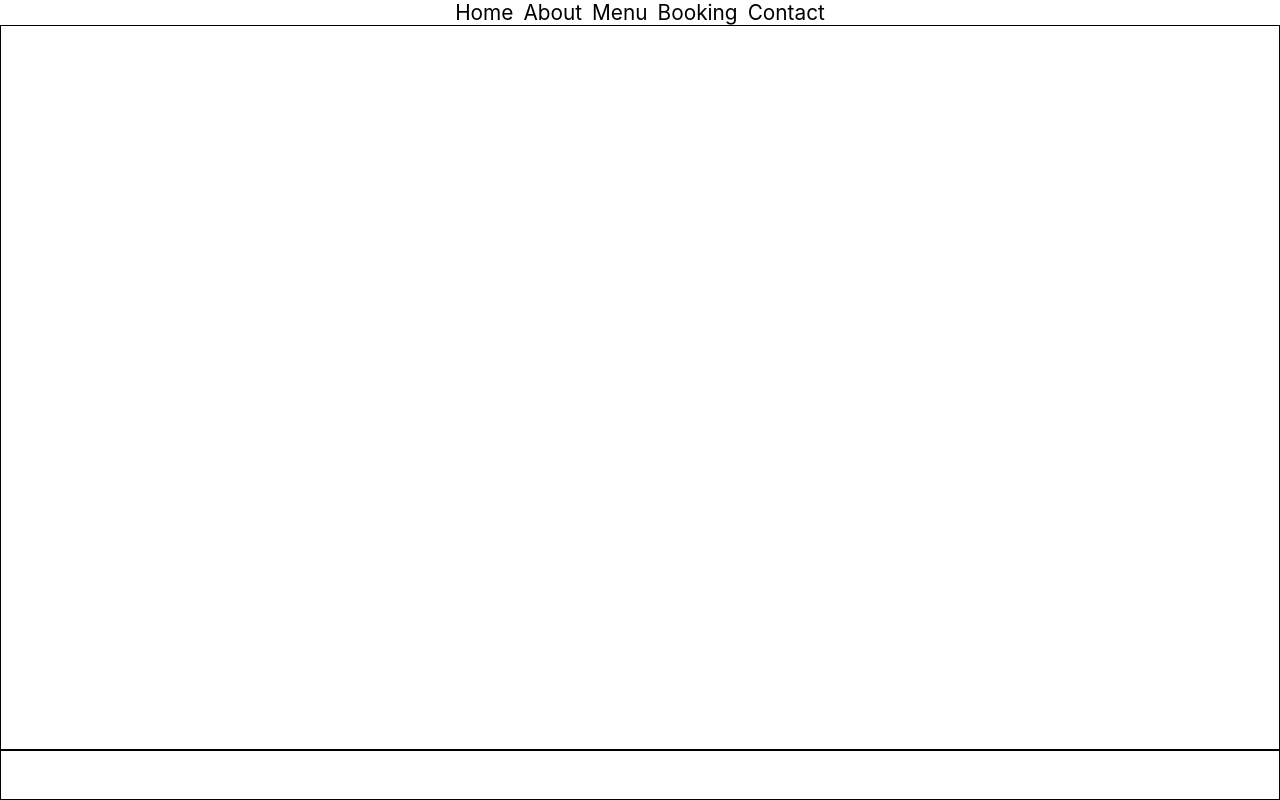
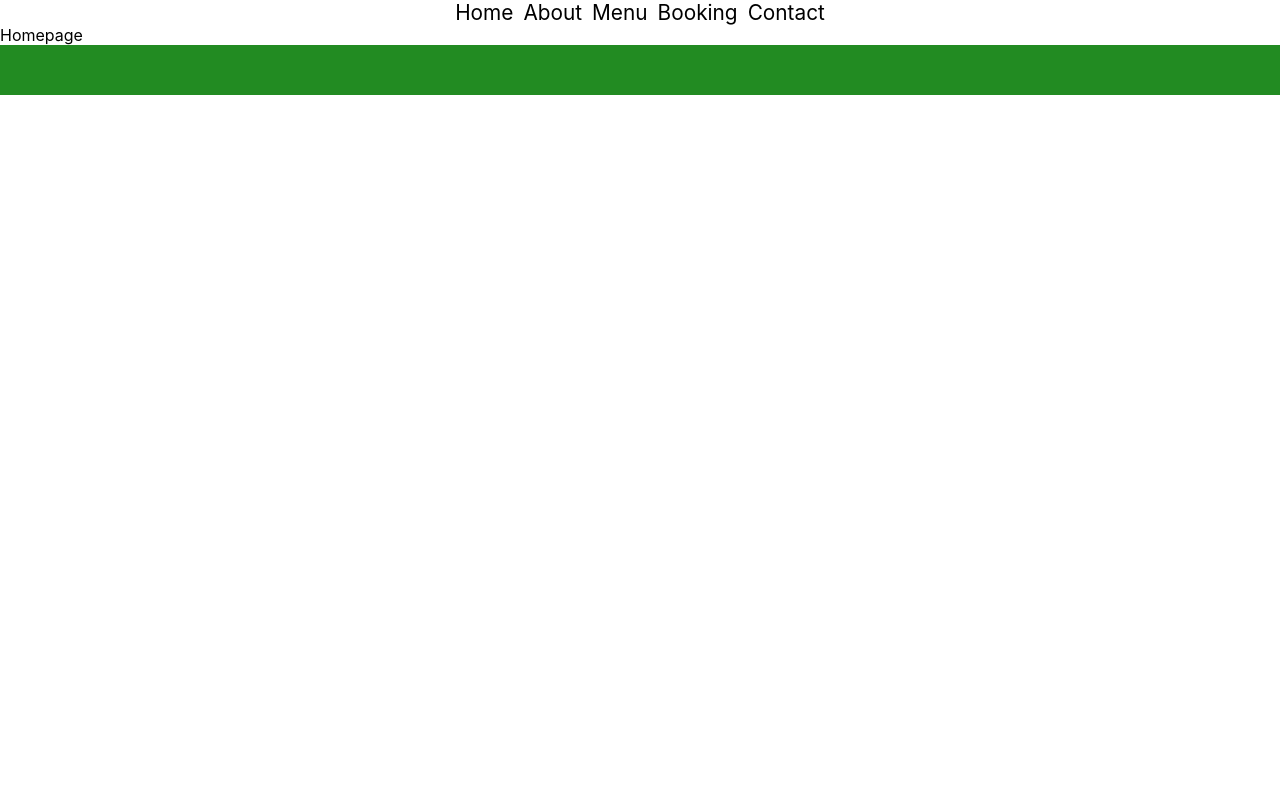
Before and after one commit to JPaulCodes/restaurant-page, a website built with webpack: page src/template.html in a window 1280 px wide. Both pictures are taken after a click on the button "Home". Built offline with nearby package versions, Linux system fonts and the light colour scheme.

Commit message:
Add functionality to home link and update styles

```diff
--- a/src/css/home.css
+++ b/src/css/home.css
@@ -4,17 +4,6 @@
   margin: 0;
   font-family: -apple-system, BlinkMacSystemFont, 'Segoe UI', Roboto, Helvetica, Arial, sans-serif,
     'Apple Color Emoji', 'Segoe UI Emoji', 'Segoe UI Symbol';
-}
-
-#content {
-  display: flex;
-  flex-direction: column;
-  min-height: 100vh;
-}
-
-h1 {
-  text-align: center;
-  font-size: 3.5rem;
 }
 
 .top-nav ul {
@@ -30,12 +19,7 @@ h1 {
   font-size: 1.3rem;
 }
 
-main {
-  flex: 1;
-  border: 1px solid black;
-}
-
 footer {
   min-height: 50px;
-  border: 1px solid black;
+  background-color: forestgreen;
 }
--- a/src/js/index.js
+++ b/src/js/index.js
@@ -11,6 +11,8 @@ const navLinks = document.querySelectorAll('.top-nav-link');
 function changePage(page) {
   switch (page) {
     case 'Home':
+      main.className = 'home';
+      main.replaceChildren('Homepage');
       break;
     case 'About':
       main.className = 'about';
```
